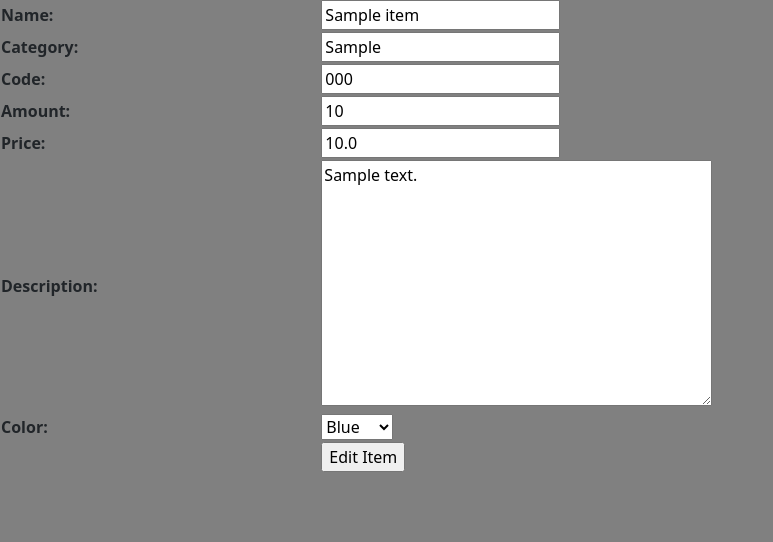
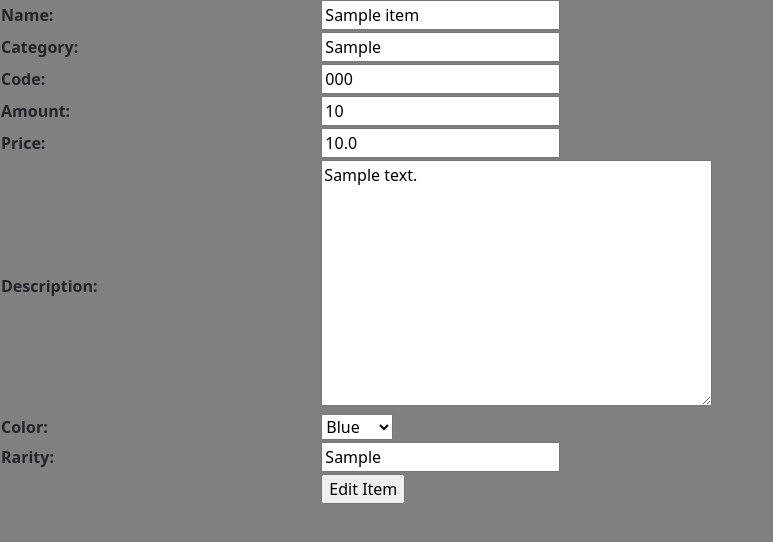
Before and after one commit to Sirered/Digimon_TCG_inventory, a Django app: page /edit-item/1 in a window 1280 px wide. Shown: the part 105-647 px from the top of the page, without its empty margins (0-773 px from the left). Run offline with Django 4.2, Linux system fonts and the light colour scheme; tables that the repository leaves empty hold one stand-in row (values such as "Sample post"); some libraries are stand-ins or nearby versions.

Commit message:
intrview

```diff
--- a/main/forms.py
+++ b/main/forms.py
@@ -4,4 +4,4 @@ from main.models import Item
 class ItemForm(ModelForm):
     class Meta:
         model = Item
-        fields = ["name", "category", "code", "amount", "price", "description", "color"]
+        fields = ["name", "category", "code", "amount", "price", "description", "color", "rarity"]
--- a/main/models.py
+++ b/main/models.py
@@ -21,3 +21,4 @@ class Item(models.Model):
         ("White", "White")
     ]
     color = models.CharField(max_length=11, choices=COLOR_CHOICES)
+    rarity = models.CharField(max_length = 3, default='R')
--- a/main/urls.py
+++ b/main/urls.py
@@ -1,5 +1,5 @@
 from django.urls import path
-from main.views import show_main, create_item, show_json, show_json_by_id, show_xml, show_xml_by_id, register, login_user, logout_user, show_main_by_id, delete_item, increment_amount, decrement_amount, edit_item, get_item_json, add_item_ajax, delete_item_ajax
+from main.views import show_main, create_item, show_json, show_json_by_id, show_xml, show_xml_by_id, register, login_user, logout_user, show_main_by_id, delete_item, increment_amount, decrement_amount, edit_item, get_item_json, add_item_ajax, delete_item_ajax, get_item_json_by_rarity
 
 app_name = 'main'
 
@@ -19,6 +19,7 @@ urlpatterns = [
     path('xml/<int:id>/', show_xml_by_id, name= 'show_xml_by_id'),
     path('json/<int:id>/', show_json_by_id, name= 'show_json_by_id'),
     path('get-item/', get_item_json, name='get_item_json'),
+    path('get-item/<str:rarity>', get_item_json_by_rarity, name='get_item_json_by_rarity'),
     path('create-ajax/', add_item_ajax, name='add_ajax'),
     path('delete-ajax/<int:id>', delete_item_ajax, name='delete_ajax'),
 ]
--- a/main/views.py
+++ b/main/views.py
@@ -136,6 +136,10 @@ def get_item_json(request):
     item = Item.objects.filter(user = request.user)
     return HttpResponse(serializers.serialize('json', item))
 
+def get_item_json_by_rarity(request, rarity):
+    item = Item.objects.filter(user = request.user).filter(rarity = rarity)
+    return HttpResponse(serializers.serialize('json', item))
+
 @csrf_exempt
 def add_item_ajax(request):
     if request.method == 'POST':
@@ -146,10 +150,11 @@ def add_item_ajax(request):
         price = request.POST.get("price")
         description = request.POST.get("description")
         color = request.POST.get("color")
+        rarity = request.POST.get("rarity")
         date_added = datetime.datetime.now()
         user = request.user
 
-        new_item = Item(name=name, category=category, code=code, amount=amount, price=price, description=description, color = color, date_added = date_added,user=user)
+        new_item = Item(name=name, category=category, code=code, amount=amount, price=price, description=description, color = color, date_added = date_added,user=user, rarity = rarity)
         new_item.save()
 
         return HttpResponse(b"CREATED", status=201)
```
Also changed, not shown: main/templates/main.html (+15 -1 lines), main/migrations/0015_item_rarity.py (added).
